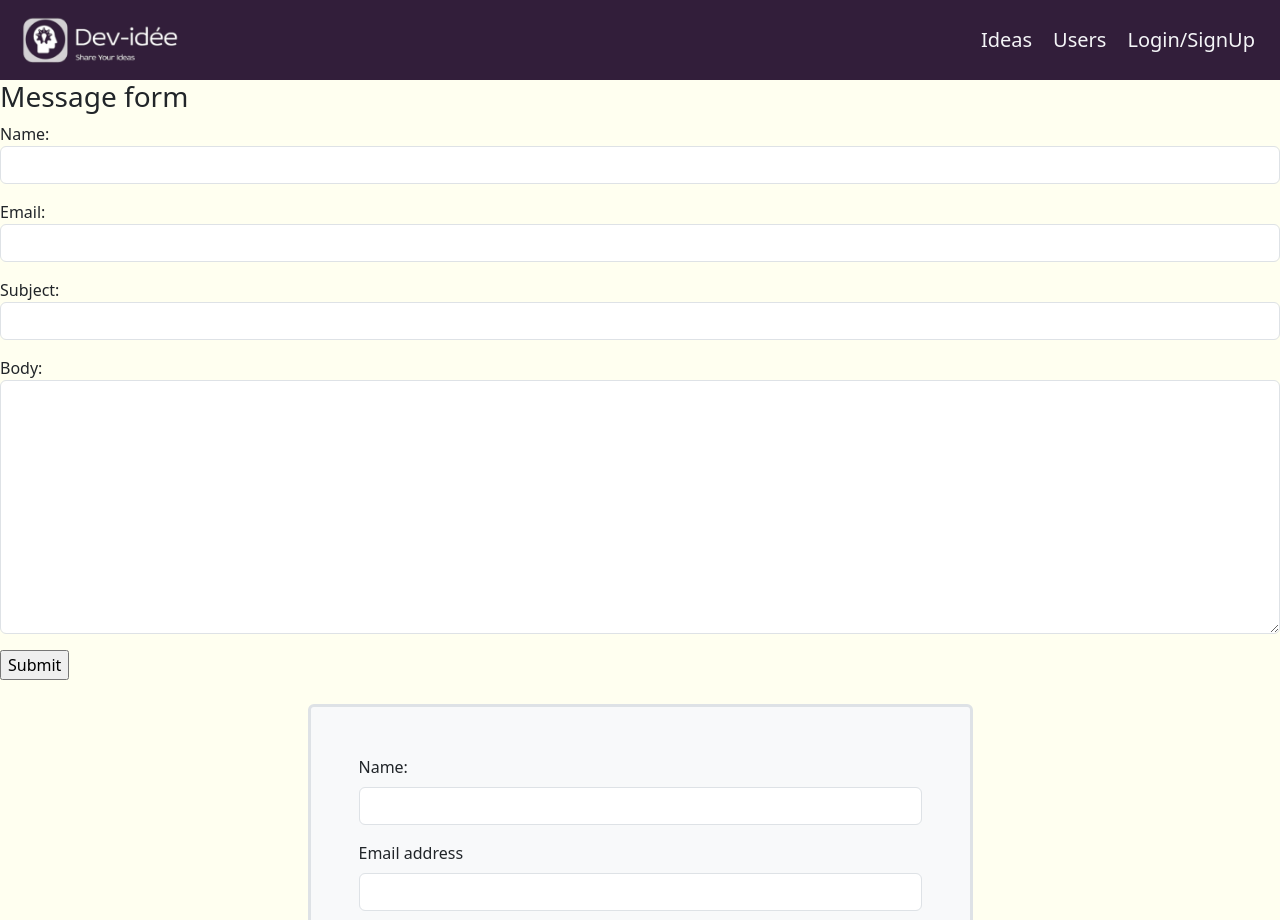
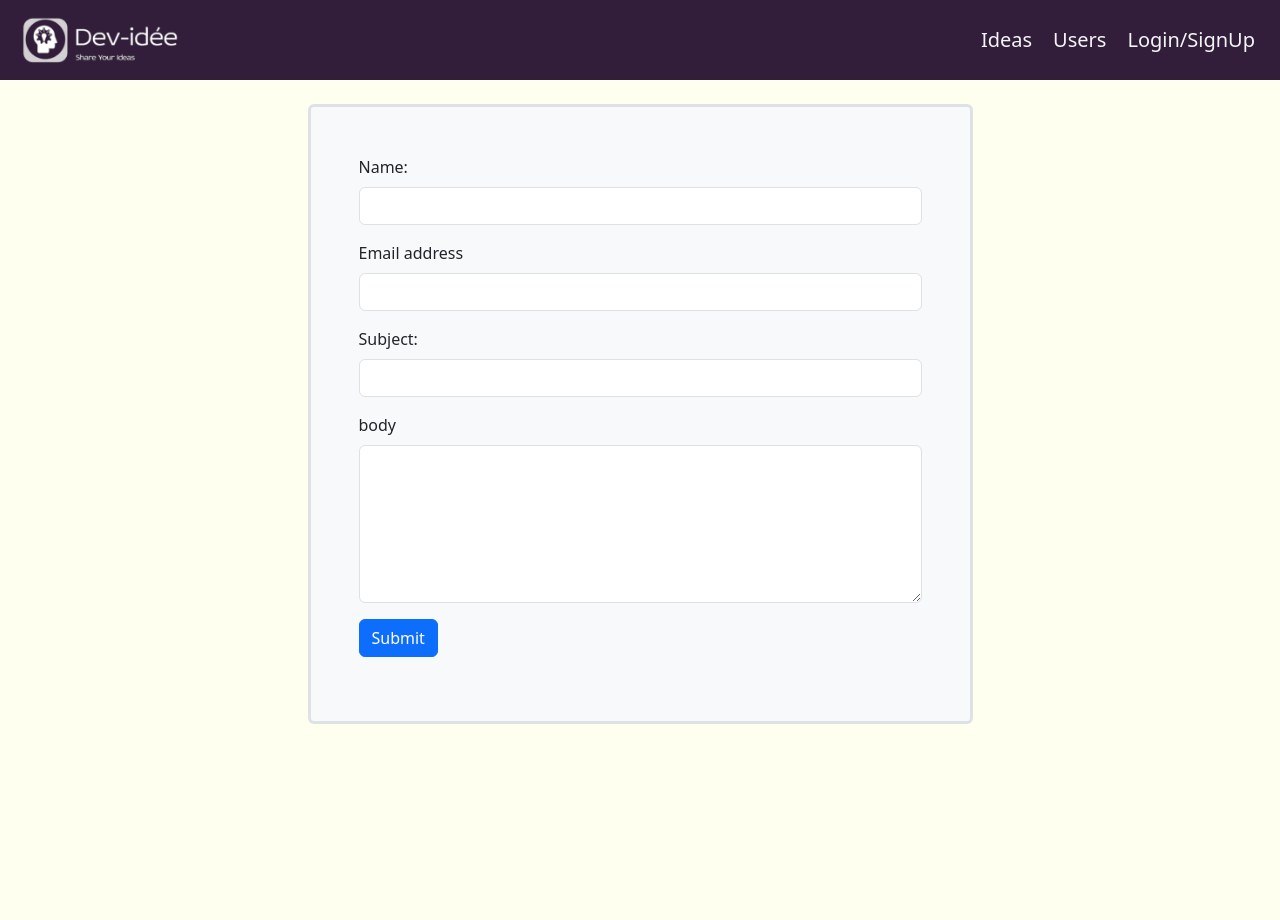
Before and after one commit to kikutan-day65/dev-share-ideas, a Django app: template ShareIdea/users/templates/users/message_form.html in a window 1280 px wide. Shown: the top 920 px of the page. After the commit the page ends 724 px from the top, so only its background shows below. Run offline with Django 4.2, Linux system fonts and the light colour scheme; the template is opened without the code that fills it: values that come from a table or form of the project are taken from there, others are empty.

Commit message:
style: change the styling of message form

```diff
--- a/ShareIdea/users/templates/users/message_form.html
+++ b/ShareIdea/users/templates/users/message_form.html
@@ -2,19 +2,6 @@
 
 
 {% block content %}
-
-<h3>Message form</h3>
-
-<form action="" method="POST">
-    {% csrf_token %}
-
-    {{ form.as_p }}
-
-    <input type="submit" value="Submit">
-</form>
-
-
-
 
 <div class="container-lg mt-4">
     <div class="row d-flex justify-content-center">
```
